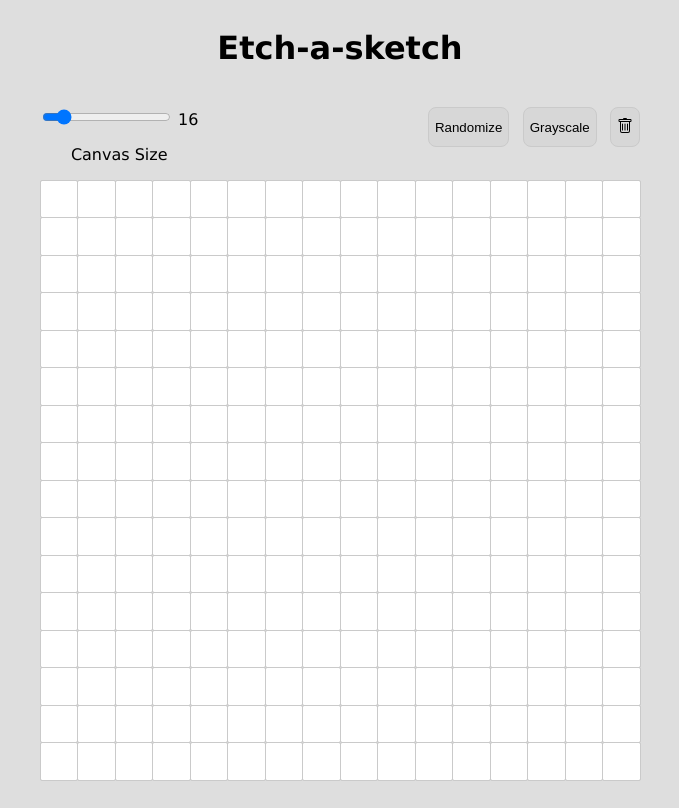
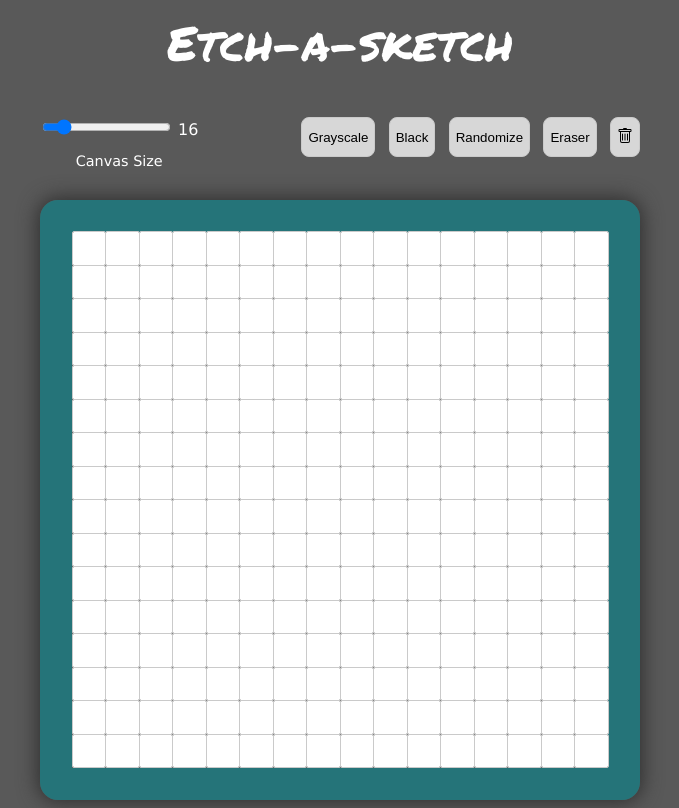
Before and after one commit to amekatze/etch-a-sketch, a plain HTML site: page index.html in a window 1280 px wide. Shown: the whole page, without its empty margins (300-979 px from the left). Drawn offline with Linux system fonts and the light colour scheme.

Commit message:
Style changes, erase function added

```diff
--- a/index.html
+++ b/index.html
@@ -10,7 +10,7 @@
 <body>
 
 <div class="container">
-<h1 class="title">Etch-a-sketch</h1>
+<span class="title">Etch-a-sketch</span>
 
 <div class="controls">
     <div class="slider">
@@ -19,8 +19,10 @@
         <p>Canvas Size</p>
     </div>
     <div class="buttons">
+    <div><button id="grayscale">Grayscale</button></div>
+    <div><button id="black">Black</button></div>
     <div><button id="random">Randomize</button></div>
-    <div><button id="black">Grayscale</button></div>
+    <div><button id="erase">Eraser</button></div>
     <div><button id="clear"><svg xmlns="http://www.w3.org/2000/svg" width="16" height="16" fill="currentColor" class="bi bi-trash" viewBox="0 0 16 16">
         <path d="M5.5 5.5A.5.5 0 0 1 6 6v6a.5.5 0 0 1-1 0V6a.5.5 0 0 1 .5-.5zm2.5 0a.5.5 0 0 1 .5.5v6a.5.5 0 0 1-1 0V6a.5.5 0 0 1 .5-.5zm3 .5a.5.5 0 0 0-1 0v6a.5.5 0 0 0 1 0V6z"/>
         <path fill-rule="evenodd" d="M14.5 3a1 1 0 0 1-1 1H13v9a2 2 0 0 1-2 2H5a2 2 0 0 1-2-2V4h-.5a1 1 0 0 1-1-1V2a1 1 0 0 1 1-1H6a1 1 0 0 1 1-1h2a1 1 0 0 1 1 1h3.5a1 1 0 0 1 1 1v1zM4.118 4 4 4.059V13a1 1 0 0 0 1 1h6a1 1 0 0 0 1-1V4.059L11.882 4H4.118zM2.5 3V2h11v1h-11z"/>
--- a/script.js
+++ b/script.js
@@ -40,7 +40,9 @@ function colorPick(){
     pixelColor == 'rgb(128, 128, 128)' ? 'rgb(105, 105, 105)' :
     pixelColor == 'rgb(105, 105, 105)' || pixelColor == 'rgb(76, 76, 76)' ? 'rgb(76, 76, 76)' : 'rgb(192, 192, 192)';
     } else if (color == 'random'){rgb = `rgb(${(Array.from({length: 3}, () => Math.floor(Math.random() * 255)))})`
-    }
+    } else if (color == 'black'){
+    rgb = 'rgb(76, 76, 76)';
+    } else { rgb = 'rgb(255, 255, 255)'}
     return rgb;
     }
 
@@ -55,6 +57,9 @@ canvasSize.oninput = function() {
 document.getElementById('clear').onclick = function(){createCanvas()};
 document.getElementById('random').onclick = function(){
     color = 'random';};
-
+document.getElementById('grayscale').onclick = function(){
+    color = 'standard';};
 document.getElementById('black').onclick = function(){
-    color = 'standard';};
+        color = 'black';};
+document.getElementById('erase').onclick = function(){
+            color = 'white';};
--- a/style.css
+++ b/style.css
@@ -1,10 +1,18 @@
+@import url('https://fonts.googleapis.com/css2?family=Permanent+Marker&display=swap');
+
 body {
     display: flex;
     align-items: center;
     justify-content: center;
-    background-color: #dedede;
+    background-color: #595959;
     font-family: 'Lucida Sans', 'Lucida Sans Regular', 'Lucida Grande', 'Lucida Sans Unicode', Geneva, Verdana, sans-serif;
-    text-align: center
+    text-align: center;
+    color: white;
+}
+
+.title {
+    font-family: 'Permanent Marker', cursive;
+    font-size: 3em;
 }
 
 .container {
@@ -14,6 +22,9 @@ body {
 #canvas {
     display: grid;
     aspect-ratio : 1 / 1;
+    border: 2em solid rgb(37, 116, 121);
+    border-radius: 3%;
+    box-shadow: 0 0 20px 2px rgb(46, 46, 46);
 }
 
 .pixel {
@@ -27,9 +38,12 @@ body {
 .controls{
     display: flex;
     justify-content: space-between;
-    margin-top: 5vh;
+    margin: 5vh 0 2vh 0;
 }
 
+.controls p {
+    font-size: 0.9em;
+}
 .buttons{
     display: flex;
     justify-content: flex-end;
```
